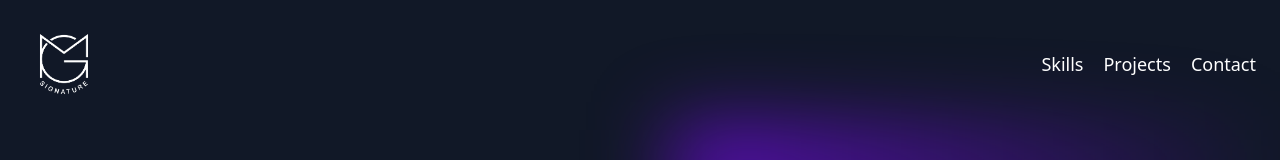
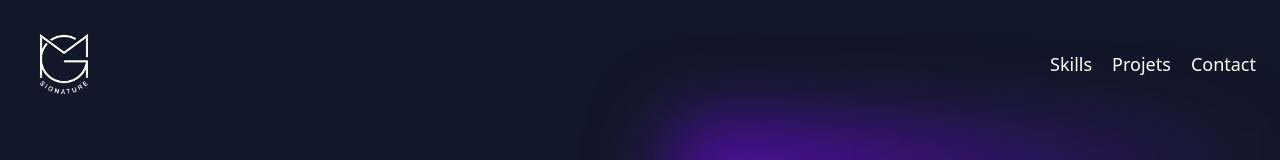
Before and after one commit to MaximeG971/vue-portfolio, a Vue app: page / in a window 1280 px wide. Shown: the top 160 px of the page. Built offline with nearby package versions, Linux system fonts and the light colour scheme.

Commit message:
navbar en francais

```diff
--- a/src/components/NavBar.vue
+++ b/src/components/NavBar.vue
@@ -57,7 +57,7 @@
 import { ref } from "vue";
 const Menu = ref([
   { name: "Skills", href: "#skills" },
-  { name: "Projects", href: "#projects" },
+  { name: "Projets", href: "#projects" },
   { name: "Contact", href: "#contact" },
 ]);
 
```
